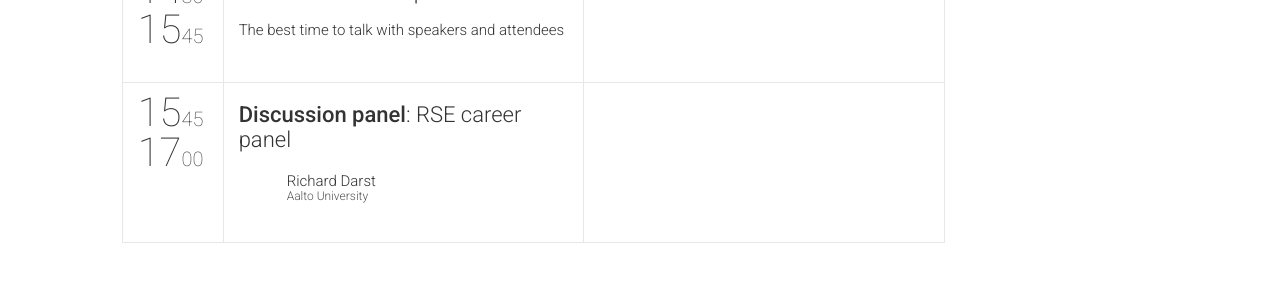
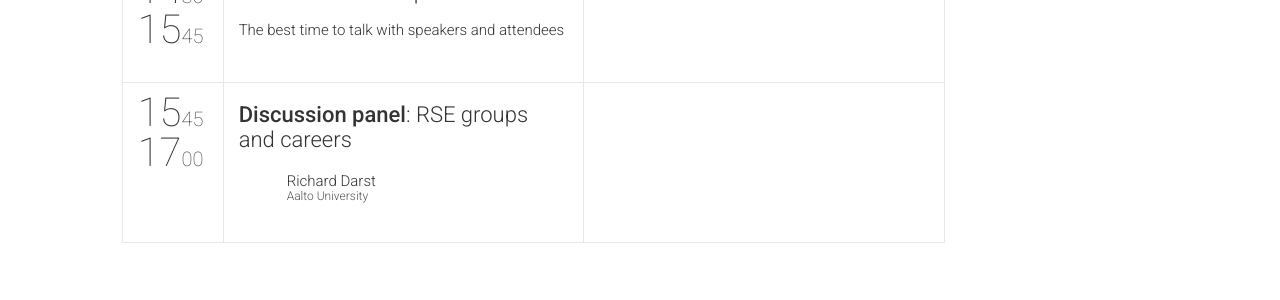
Before and after one commit to nordic-rse/nrse2025, a Jekyll site: the page built from index.html, in a window 1280 px wide and 900 px high, scrolled down 2858 px. Shown: the part 158-458 px from the top of the window. Built offline with Jekyll 4.4.1, drawn with Linux system fonts in a browser that asks for light colours; nearby versions of some CDN libraries; comment, search, counter and statistics services are not loaded.

Commit message:
_data/sessions: rename panel

```diff
--- a/_data/sessions.yml
+++ b/_data/sessions.yml
@@ -187,7 +187,7 @@
 
 -
   id: 403
-  title: "<b>Discussion panel</b>: RSE career panel"
+  title: "<b>Discussion panel</b>: RSE groups and careers"
   description: ""
   subtype: discussion
   speakers: [104]
```
